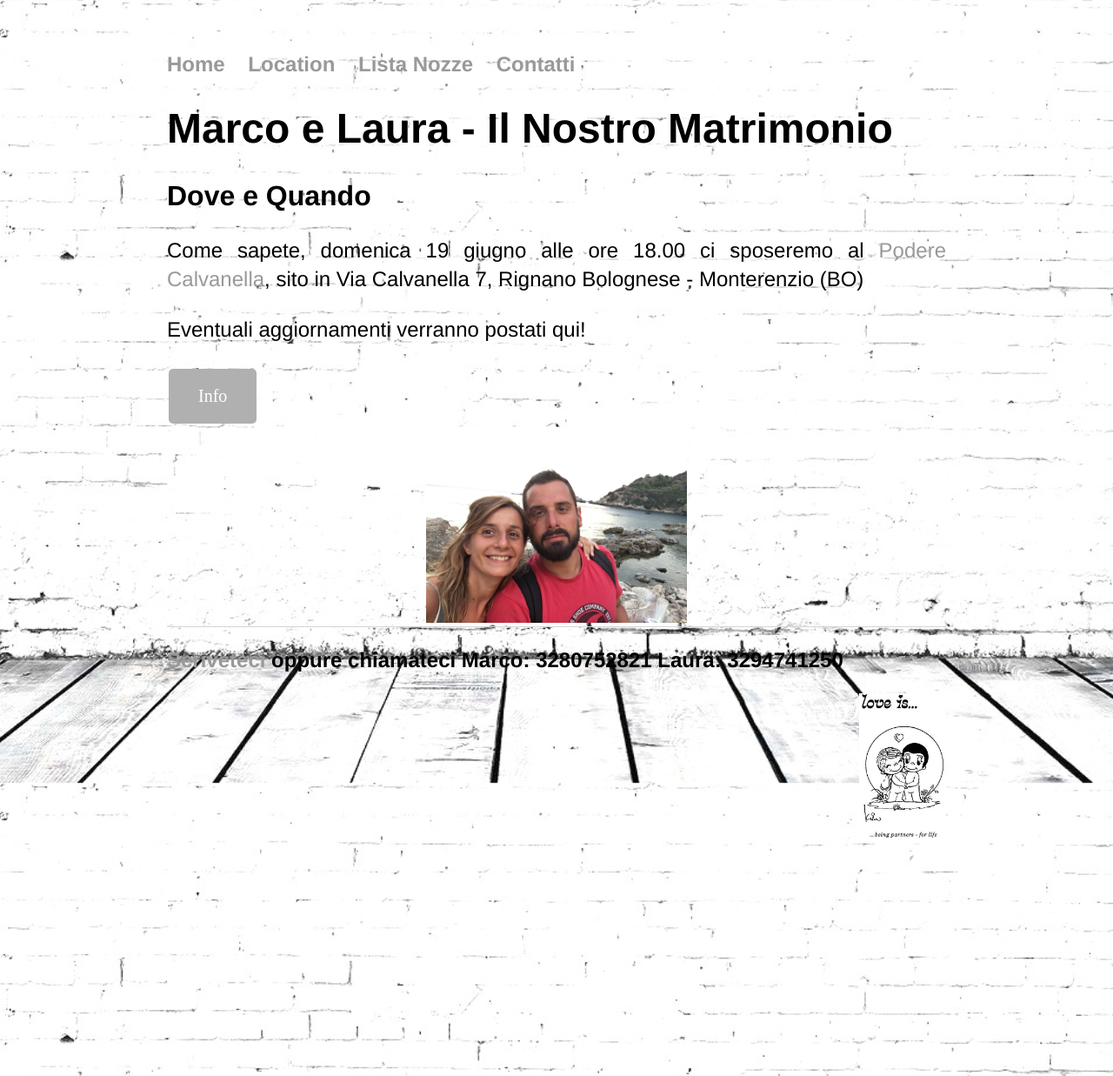
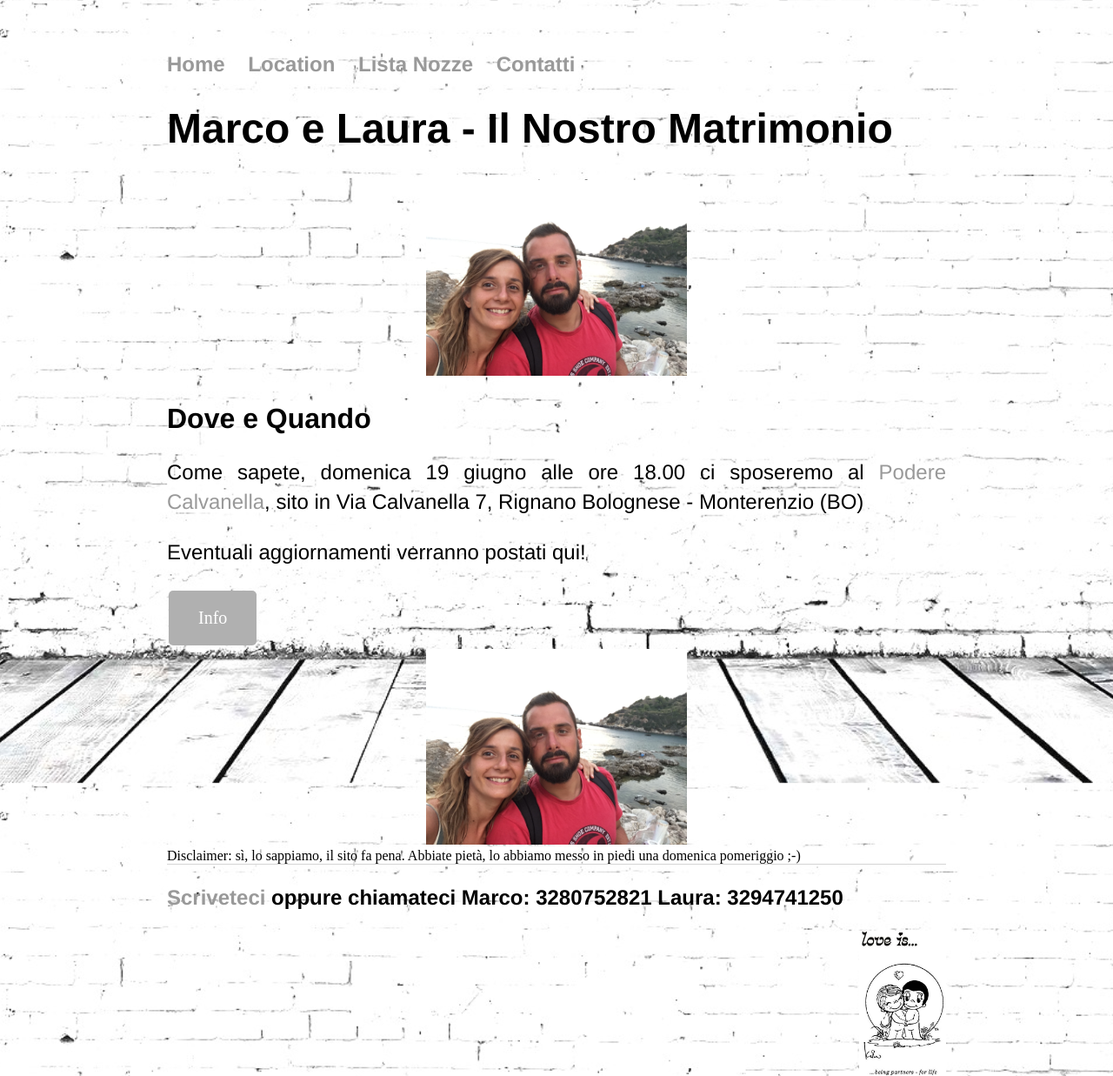
Before and after one commit to marcoelaura/marcoelaura.github.io, a Jekyll site: the page built from index.html, in a window 1280 px wide. Shown: the whole page at 87% size. Built offline with Jekyll 4.4.1, drawn with Linux system fonts in a browser that asks for light colours.

Commit message:
Update index.html

```diff
--- a/index.html
+++ b/index.html
@@ -5,6 +5,7 @@ title: Marco e Laura
 
 <div class="blurb">
 	<h1> Marco e Laura - Il Nostro Matrimonio</h1>
+	<center> <img src="/Contatti/IMG_scogli.JPG" width="300"> </center>
 	<h2> Dove e Quando </h2>
 	<p> Come sapete, domenica 19 giugno alle ore 18.00 ci sposeremo al <a href="/Location">Podere Calvanella</a>, sito in
 		Via Calvanella 7,
@@ -37,6 +38,8 @@ title: Marco e Laura
 
 	<center> <img src="/Contatti/IMG_scogli.JPG" width="300"> </center>
 
+Disclaimer: sì, lo sappiamo, il sito fa pena. Abbiate pietà, lo abbiamo messo in piedi una domenica pomeriggio ;-)
+
 </div><!-- /.blurb -->
 <footer>
 	<ul>
```
